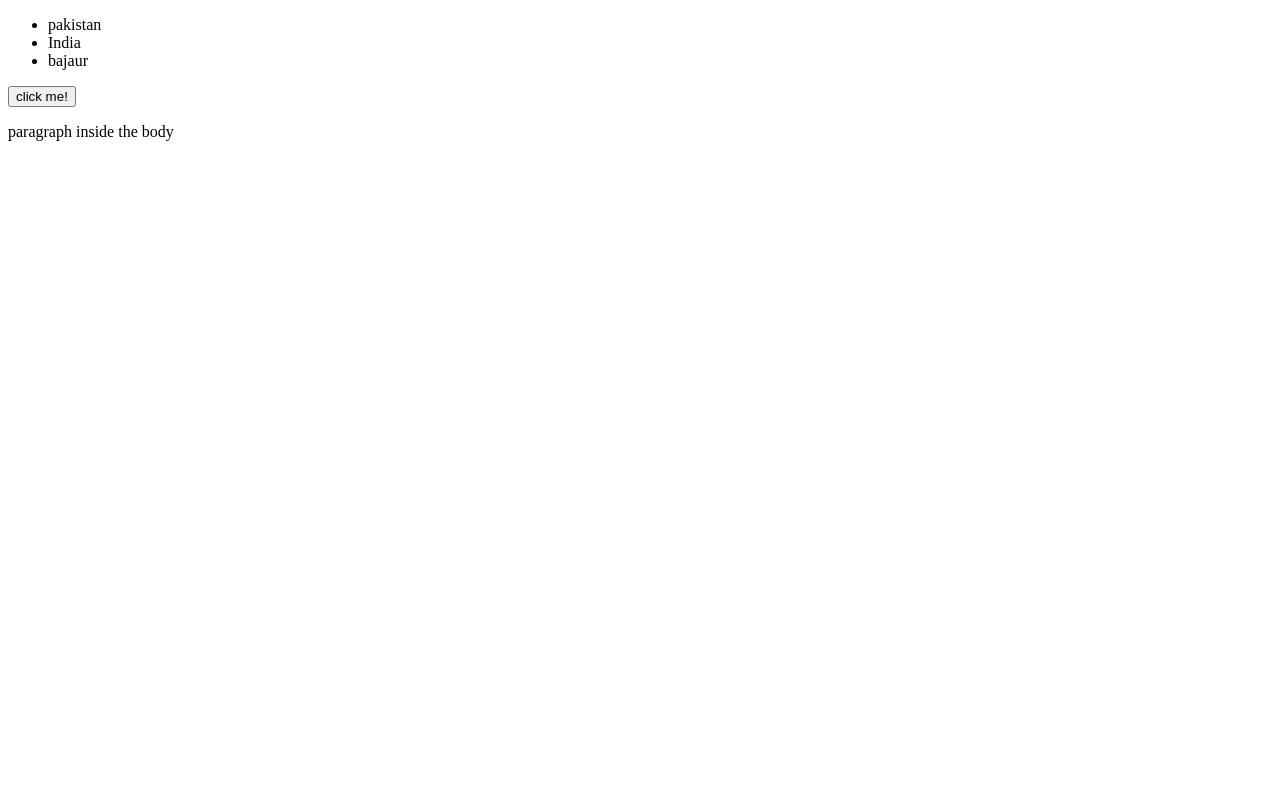
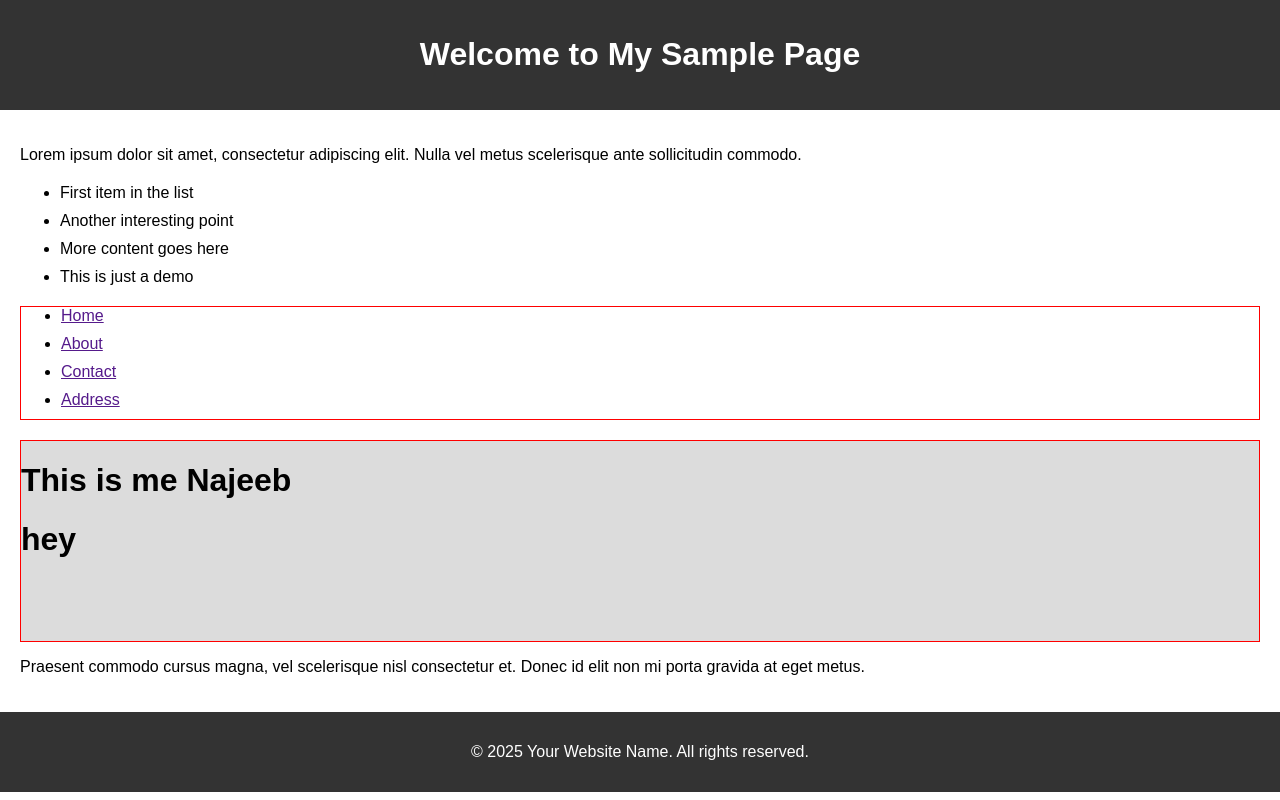
Before and after one commit to NAJEEBKHAN123/javascript-practice, a plain HTML site: page index.html in a window 1280 px wide. Drawn offline with Linux system fonts and the light colour scheme.

Commit message:
add new script file

```diff
--- a/index.html
+++ b/index.html
@@ -1,24 +1,73 @@
 <!DOCTYPE html>
-<html lang="en">
-<head>
-    <meta charset="UTF-8">
-    <meta name="viewport" content="width=device-width, initial-scale=1.0">
-    <title>Document</title>
-    <link rel="stylesheet" href="style.css">
+<html lang="en" id="html-root">
+<head id="head-section">
+  <meta charset="UTF-8" id="meta-charset">
+  <meta name="viewport" content="width=device-width, initial-scale=1" id="meta-viewport">
+  <title id="title">Sample HTML Page</title>
+  <style id="style-block">
+    body {
+      font-family: Arial, sans-serif;
+      margin: 0;
+      padding: 0;
+    }
+    header, footer {
+      background-color: #333;
+      color: white;
+      padding: 15px;
+      text-align: center;
+    }
+    main {
+      padding: 20px;
+    }
+    ul {
+      margin: 20px 0;
+    }
+    li {
+      margin-bottom: 10px;
+    }
+    #test{
+      width: full;
+      height: 200px;
+      background-color: gainsboro;
+      border: 1px solid red;
+    }
+  </style>
 </head>
-<body>
-    <!-- <div class="type">
-        Hey this is me najeeb ullah,
-    </div> -->
+<body id="body">
 
-    <div></div>
-    <ul id="ul">
-       <li>pakistan</li>
-       <li>India</li>
-       <li>bajaur</li>
+  <header id="main-header" class="heading">
+    <h1 id="header-title">Welcome to My Sample Page</h1>
+  </header>
+
+  <main id="item">
+    <p id="first-paragraph">Lorem ipsum dolor sit amet, consectetur adipiscing elit. Nulla vel metus scelerisque ante sollicitudin commodo.</p>
+
+    <ul class="item-list">
+      <li id="list-item-1">First item in the list</li>
+      <li id="list-item-2">Another interesting point</li>
+      <li id="list-item-3">More content goes here</li>
+      <li id="list-item-4">This is just a demo</li>
     </ul>
-    <button id="btn" onclick="toDisplay()">click me!</button>
-    <p id="para">paragraph inside the body</p>
-    <script src="first.js"></script>
+
+    <ul id="list" class="lis" style="border: 1px solid red">
+       <li><a href="">Home</a></li>
+       <li><a href="">About</a></li>
+       <li><a href="">Contact</a></li>
+       <li><a href="">Address</a></li>
+
+      </ul>
+
+      <div id="test"><h1>hey</h1></div>
+
+
+
+
+    <p id="second-paragraph">Praesent commodo cursus magna, vel scelerisque nisl consectetur et. Donec id elit non mi porta gravida at eget metus.</p>
+  </main>
+
+  <footer id="main-footer">
+    <p id="footer-text">&copy; 2025 Your Website Name. All rights reserved.</p>
+  </footer>
+<script src="script.js"></script>
 </body>
 </html>
--- /dev/null
+++ b/script.js
@@ -0,0 +1,343 @@
+
+// let arr = [13,43,45,54,76]
+
+//  for(let i = 0; i <= 5; i++){
+//     console.log(arr[i])
+//  }
+
+
+// var arr = new Array(5)
+
+// for(let i = 0; i < 5; i++){
+//    arr[i] = prompt("enter a number");
+// }
+
+// for(let j = 0; j < 5; j++){
+//     console.log(arr[j])
+// }
+
+
+
+// MULTIMIDENTIONAL ARRAY
+
+
+// var arr = [
+//     ["naje", 19, "male", "IT"],
+//     ["naje", 19, "male", "IT"],
+//     ["naje", 19, "male", "IT"],
+//     ["naje", 19, "male", "IT"],
+// ];
+
+// document.write("<table border='1px' >")
+// // console.log(arr[0][3])
+
+// for(var i = 0; i < 4; i++){
+//     document.write('<tr>')
+//     for(var j = 0; j < 4; j++){
+//         document.write("<td>" + arr[i][j] + "</td> ")
+//     }
+//     document.write("</tr>")
+// }
+
+// document.write("</table>")
+
+
+//MODIFY AND RENAME ARRAY ELEMENTS
+
+
+// var a =['khan', 12, 'male', 'IT']
+// console.log(a)
+//  a[1] = 20;
+// console.log(a)
+
+
+// var a =['khan', 12, 'male', 'IT']
+// console.log(a)
+//  delete a[2]
+// console.log(a)
+
+//ARRAY METHOD
+// 1, sor()
+// var a =['khan', "umar", 'male', 'kashif']
+// console.log(a)
+// a.sort()
+// console.log(a)
+// 2, reverse()
+// var a =['khan', "umar", 'male', 'kashif']
+// console.log(a)
+// a.reverse()
+// console.log(a)
+
+// 3, pop()
+// var a =['khan', "umar", 'male', 'kashif']
+// console.log(a)
+// a.pop()
+// console.log(a)
+// 4, push()
+// var a =['khan', "umar", 'male', 'kashif']
+// console.log(a)
+// a.push("najeeb", "uzair")
+// console.log(a)
+
+// // 5, shift()
+// var a =['khan', "umar", 'male', 'kashif']
+// console.log(a)
+// a.shift()
+// console.log(a)
+
+// 5, unshift()
+// var a =['khan', "umar", 'male', 'kashif']
+// console.log(a)
+// a.unshift("kamran")
+// console.log(a)
+
+// 6  CONCATE
+// var a =['khan', "umar", 'male', 'kashif']
+// var b = ["najeeb", "uzair"]
+
+// let c = a.concat(b)
+// console.log(c)
+
+// join
+// let d = c.join(" ")
+// console.log(d)
+
+
+// SLICE
+
+// let a = ['najee', 'khan', 'uzair', 'khan', "kash"]
+// let b = 33
+
+// document.write(a + "<br>")
+
+//  a.splice(2, 0, "bilal", 'ihsan')
+
+// console.log(Array.isArray(b))
+// document.write(a)
+
+// let b =a.indexOf('khan')
+// console.log(b)
+
+// let b = a.lastIndexOf('khan')
+// console.log(b)
+
+// let b = a.includes('uzair')
+
+// let a = [12,3,17,8,20]
+
+// let b = a.some(checkAdult);
+// console.log(b)
+
+// function checkAdult(age){
+//     return age >= 18
+// }
+
+// let a = [12,3,17,8,20]
+
+// let b = a.every(checkAdult);
+// console.log(b)
+
+// function checkAdult(age){
+//     return age >= 18
+// }
+
+
+// let a = [12,3,18,8,20]
+
+// let b = a.find(checkAdult);
+// console.log(b)
+
+// function checkAdult(age){
+//     return age >= 18
+// }
+
+//  let b = a.findIndex(2)
+//  console.log(b)
+
+// function checkAdult(age)
+// {
+//     return age >= 18;
+// }
+
+// let b = a.filter(checkAdult)
+// console.log(b);
+
+// let b  = a.toString()
+
+// let b  = a.fill("khan")
+
+// let b  = a.forEach((value, index) =>{
+//          console.log(index + ": " + value)
+// })
+
+
+// let students = [
+//     {name: "najee", age: 18},
+//     {name: "umar", age: 13},
+//     {name: "kash", age: 21},
+// ]
+
+// console.log(students[0].name + " " + students[0].age)
+// console.log(students[1].name + " " + students[1].age)
+// console.log(students[2].name + " " + students[2].age)
+
+// FOR/IN LOOP
+
+// let students = {
+//     name: "najeeb",
+//     age: 23,
+//     email: "nj@gmail.com"
+// };
+
+// for(var key in students){
+//     console.log(key + " : " + students[key])
+// }
+
+// let students = [
+//     {name: "najee", age: 18},
+//     {name: "umar", age: 13},
+//     {name: "kash", age: 21},
+// ]
+
+// students.map((student) =>{
+//     console.log(student.name + " " + student.age)
+// })
+
+// let student = [23,43,54,6,76,76];
+
+// const stu = (x) =>{
+//     return x * 10;
+// }
+
+// let b = student.map(stu)
+
+// console.log(b)
+
+// let student = [23,43,54,6,76,76];
+
+// const b =student.length
+// console.log(b)
+
+// let student = "javascript is most usefull language for frontend development, it is";
+
+
+// let students = ['najeb', 'khan', 'owais', 'kash'];
+
+
+// const b = student.toLowerCase()
+// const b = student.toUpperCase()
+// const b = student.includes('most')
+// const b = student.startsWith('javascript') // search first index value
+// const b = student.endsWith('development') // search first index value
+// const b = student.search('usefull') // search method return the true value index not value.
+// const b = student.match(/is/g) // search method return the true value
+// const b = student.indexOf('is')
+// const b = student.lastIndexOf('is')
+// const b = student.replace(/is/g, 'are')
+// let stu = "       kha"
+// const b = stu.trim()
+// alert(b)
+
+// let b = student.split(" ");
+// let b = student.repeat(2);
+
+// let b = student.slice(0,22);
+// let b = student.substr(0,2);
+
+
+// let a = 10.89024243
+
+//  let b = Number('23.32')
+//  let b = parseFloat('23.32')
+//  let b = parseInt('23.32')
+//  let b = isFinite('23.32')
+//  let b = Number.isInteger(a)
+//  let b = a.toFixed(2)
+//  let b = a.toPrecision(2)
+
+// let a = Math.ceil(10.0001) // 11
+// let a = Math.floor(10.99) // 10
+
+
+// let a = Math.ceil(-10.61) // -10
+// let a = Math.floor(-10.10) // -11
+
+
+// let a = Math.round(10.51000324) // 11
+
+// let a = Math.ceil(Math.random() * 6) // -10
+
+// let time = new Date()
+
+// // let a =(`${time.getDate()}/ ${time.getMonth()}/ ${time.getFullYear()}`)
+// let a = time.setFullYear()
+
+// console.log(time)
+
+// document.write(a+ "<br>")
+
+
+// console.log(a)
+
+
+// let element = document.getElementById('list')
+// let element = document.getElementById('list').innerHTML;
+// let element = document.getElementsByClassName('item-list')
+// let element = document.getElementsByTagName('a')
+// let element = document.getElementById('list').getAttribute('class')
+// let element = document.getElementById('list').getAttribute('style')
+// let element = document.getElementById('list').getAttributeNode('style')
+
+// set method
+
+// let element = document.getElementById('main-header').innerHTML="<h1>Heading</h1>"
+//  document.getElementById('main-header').setAttribute('class', 'xyz')
+//  let element =document.getElementById('main-header').getAttribute('class', 'xyz')
+// let element = document.getElementById('main-header').getAttribute('class')
+// document.getElementById('main-header').removeAttribute('class')
+// let element = document.getElementById('main-header').getAttribute('class')
+
+
+// QUERYSLECTOR
+
+// let element = document.querySelector('#header-title').innerHTML = "<h1>Top Heading</h1>"
+// let element = document.querySelector('.item-list')
+// let element = document.querySelectorAll('.item-list')[1].innerText
+// let element = document.querySelectorAll('#item h1').innerText
+
+
+// addEventListener
+
+// let element = document.getElementById('header-title').addEventListener('click', abc);
+
+// function abc(){
+//     document.getElementById('header-title').innerText= "Heys"
+// }
+// console.log(element)
+
+// let element = document.getElementById('header-title').addEventListener('click', function(){
+//     document.getElementById('header-title').innerText= "Heys"
+// });
+
+
+// console.log(element)
+
+
+
+// let element = document.getElementById('item').childNodes[4]
+// let element = document.getElementById('item').parentElement
+
+// console.log(element)
+
+
+let newElement = document.createElement('h1');
+let newText = document.createTextNode('This is me Najeeb');
+
+newElement.appendChild(newText)
+
+
+let element = document.getElementById('test')
+// element.appendChild(newElement)
+
+element.insertBefore(newElement, element.childNodes[0])
+console.log(element)
```
